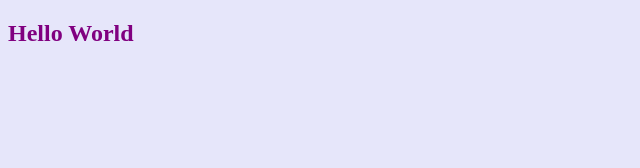
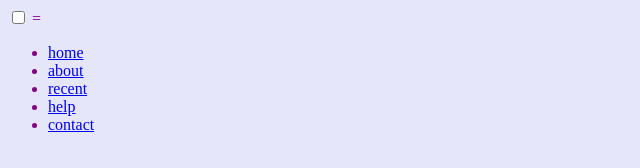
Before and after one commit to LewisNozaki/bottom-navbar, a plain HTML site: page index.html in a window 1280 px wide. Shown: the whole page, without its empty margins (0-640 px from the left). Drawn offline with Linux system fonts and the light colour scheme.

Commit message:
html setup

```diff
--- a/index.html
+++ b/index.html
@@ -8,6 +8,25 @@
   <title>bottom-navbar</title>
 </head>
 <body>
-  <h2>Hello World</h2>
+  <header class="collapsible-menu">
+    <div class="container">
+      <!-- Toggle -->
+      <input type="checkbox" id="menu">
+      <label for="menu" id="example">
+        <span>&equals;</span>
+      </label>
+
+      <!-- navigation -->
+      <nav class="menu-tems">
+        <ul>
+          <li><a href="#">home</a></li>
+          <li><a href="#">about</a></li>
+          <li><a href="#">recent</a></li>
+          <li><a href="#">help</a></li>
+          <li><a href="#">contact</a></li>
+        </ul>
+      </nav>
+    </div> <!--container-->
+  </header>
 </body>
 </html>
```
